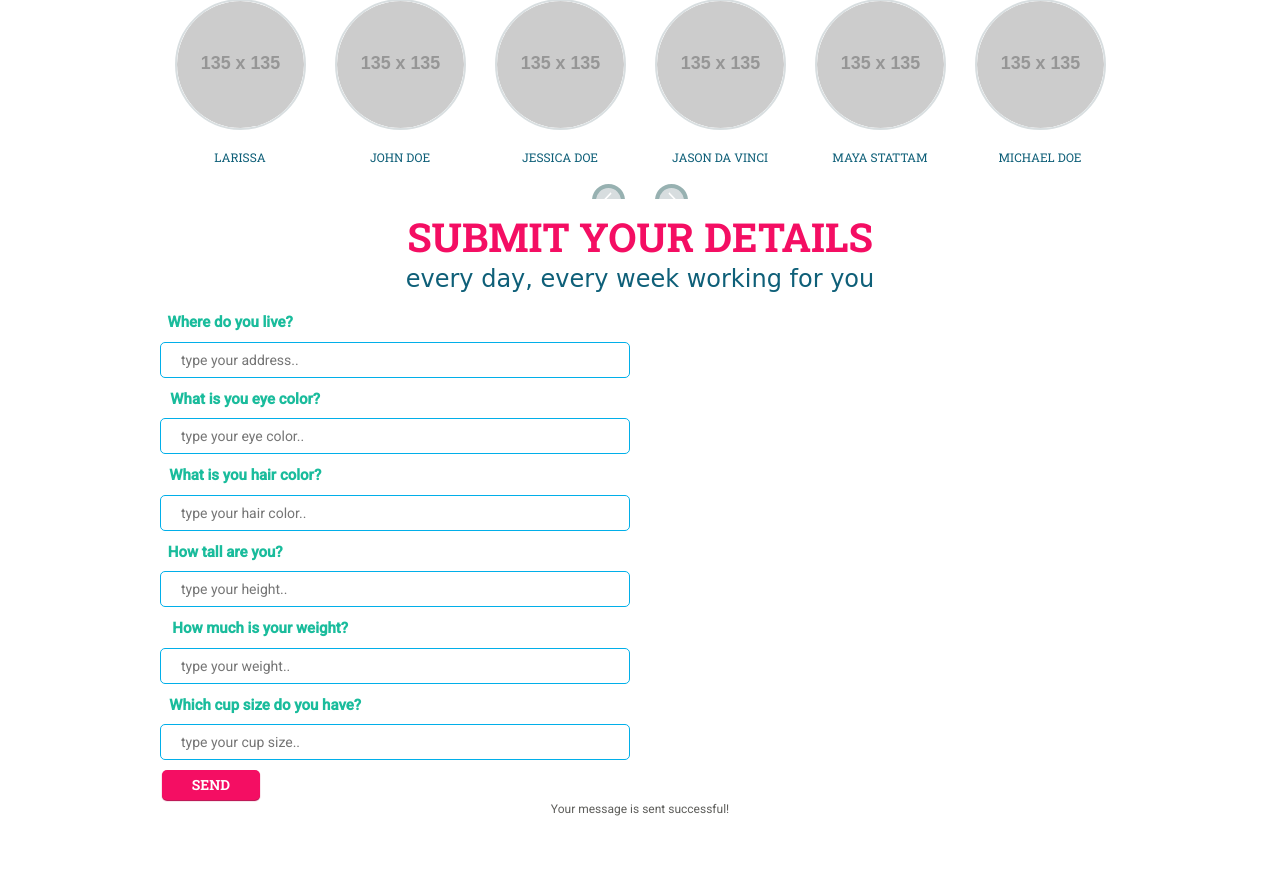
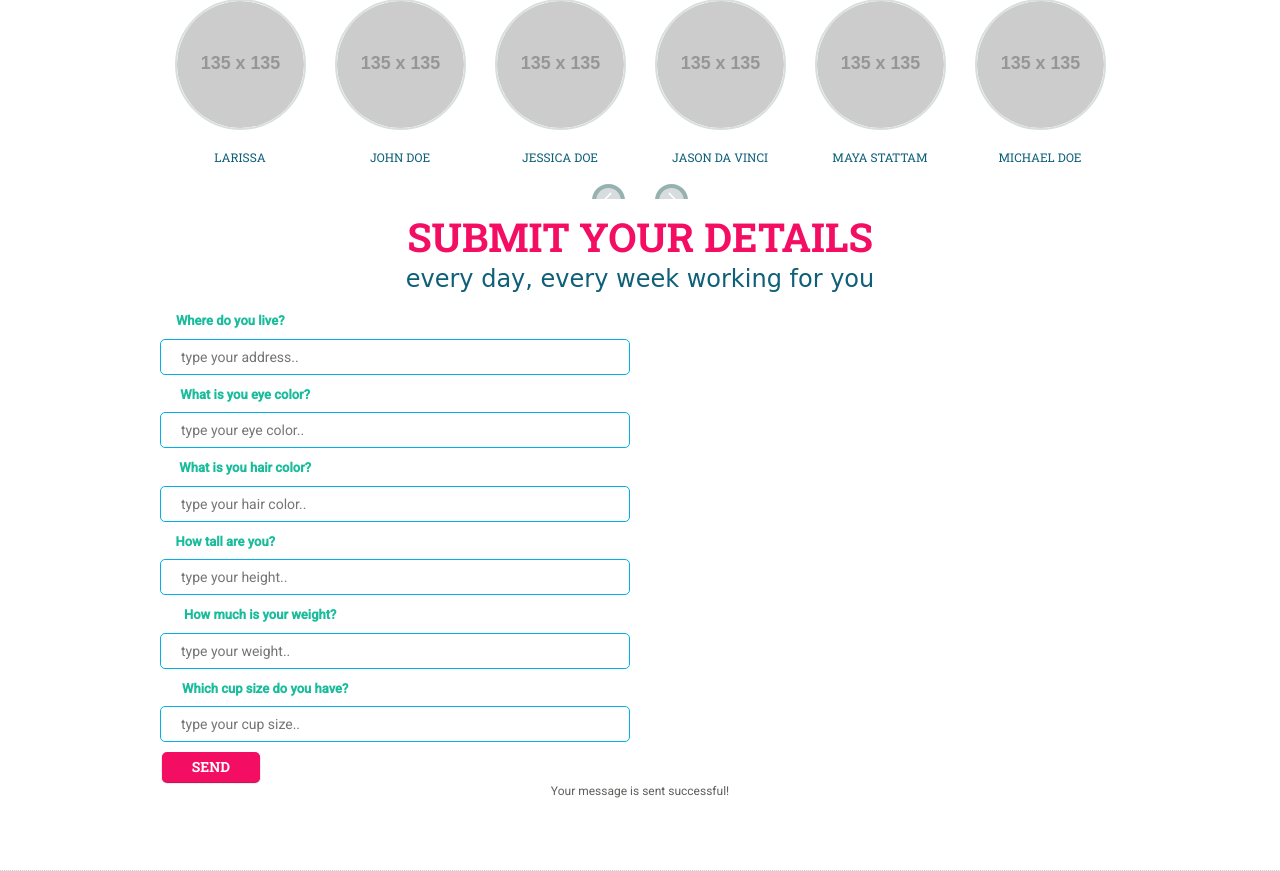
Before and after one commit to saifmohamedo/saifmohamedo.github.io, a PHP site: page / in a window 1280 px wide. Shown: the part 815-1686 px from the top of the page. Run offline with PHP 8.4, Linux system fonts and the light colour scheme; grey boxes labelled with a size stand in for pictures from a placeholder-image service; some libraries are stand-ins or nearby versions; some web fonts are replaced.

Commit message:
Update style.css

```diff
--- a/css/style.css
+++ b/css/style.css
@@ -11,37 +11,37 @@
 
 .label1{
   font-weight: bold;
-  font-size:15px ;
+  font-size:13px ;
   margin-right: 330px;
   color: #1abc9c;
 }
 .label2{
   font-weight: bold;
-  font-size:15px ;
+  font-size:13px ;
   margin-right: 300px;
   color: #1abc9c;
 }
 .label3{
   font-weight: bold;
-  font-size:15px;
+  font-size:13px;
   margin-right: 300px;
   color: #1abc9c;
 }
 .label4{
   font-weight: bold;
-  font-size:15px;
+  font-size:13px;
   margin-right: 340px;
   color: #1abc9c;
 }
 .label5{
   font-weight: bold;
-  font-size:15px;
+  font-size:13px;
   margin-right: 270px;
   color: #1abc9c;
 }
 .label6{
   font-weight: bold;
-  font-size:15px;
+  font-size:13px;
   margin-right: 260px;
   color: #1abc9c;
 }
```
